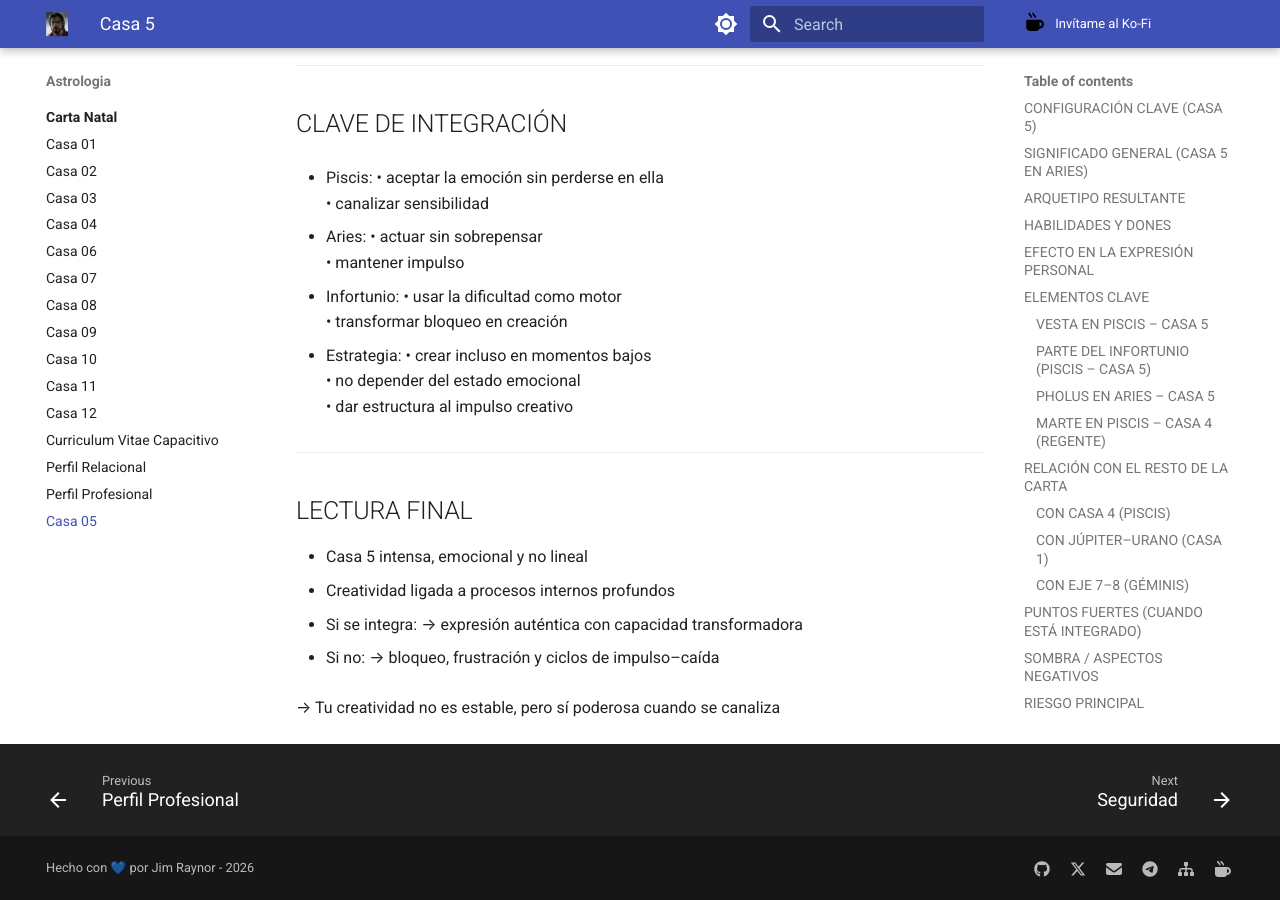
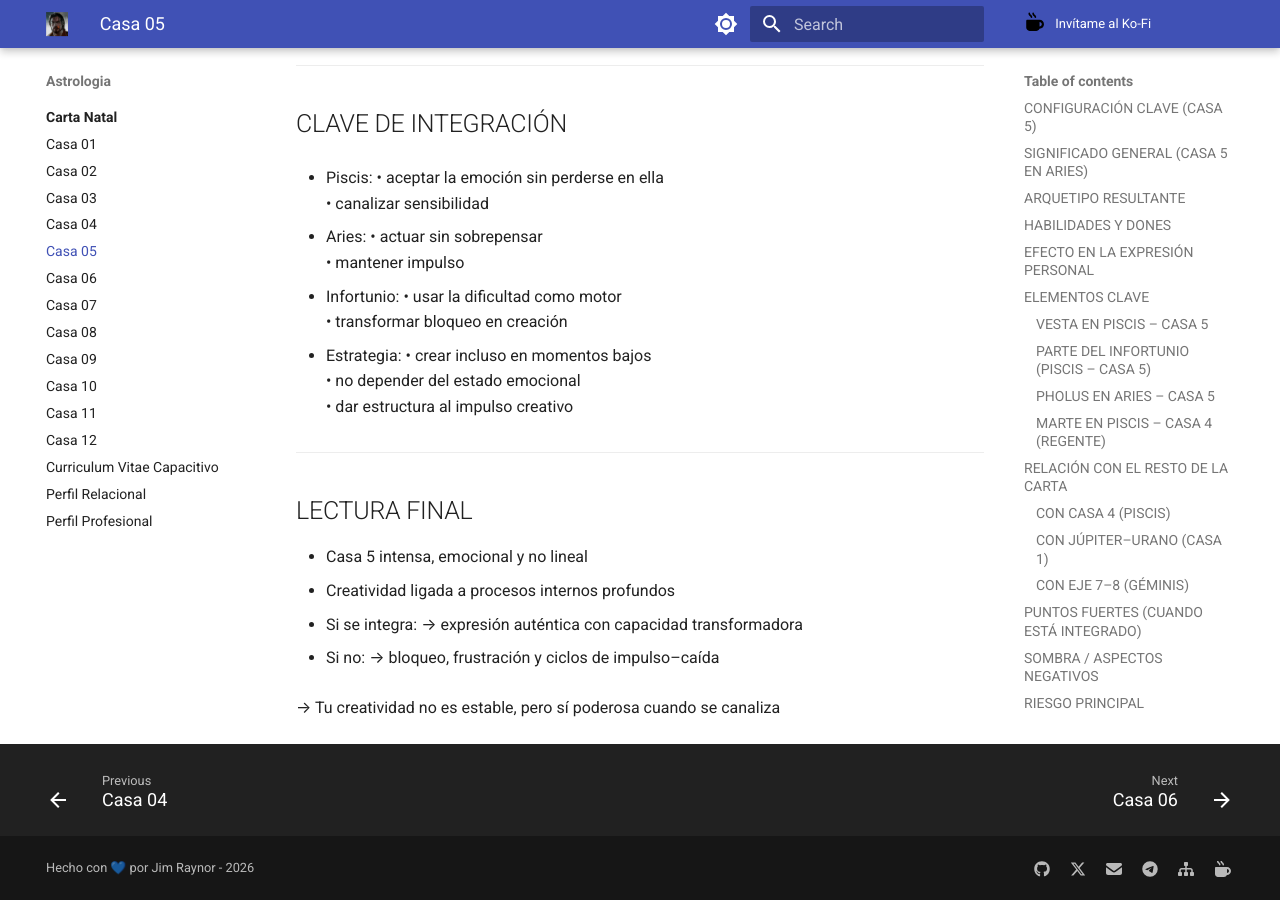
Before and after one commit to jimraynor88/blog, an MkDocs documentation site: the page built from docs/Astrologia/Carta_Natal/casa_05.md, in a window 1280 px wide and 900 px high, scrolled down 4271 px. Built offline with MkDocs 1.6.1 and Material for MkDocs 9.7.7, drawn with Linux system fonts in a browser that asks for light colours; some of the changed lines change nothing that is shown.

Commit message:
Update and rename docs/Astrologia/Carta_Natal/Casa_05/mi_casa_5.md to docs/Astrologia/Carta_Natal/casa_05.md

```diff
--- a/docs/Astrologia/Carta_Natal/Casa_05/mi_casa_5.md
+++ b/docs/Astrologia/Carta_Natal/casa_05.md
@@ -1,19 +1,4 @@
----
-layout: post
-tags: [Astrología, Carta Natal]
-categories: [Astrología/Carta_Natal]
-#date: 2019-06-25 13:14:15
-#excerpt: ''
-#image: 'BASEURL/assets/blog/img/.png'
-#description:
-#permalink:
-title: 'Casa 5'
----
 
-
-
-
-----
 ## CONFIGURACIÓN CLAVE (CASA 5)
 - Casa 5 en Aries (cúspide ≈ 21° Aries)
 - Regente: Marte en Piscis – Casa 4 (≈18°)
```
